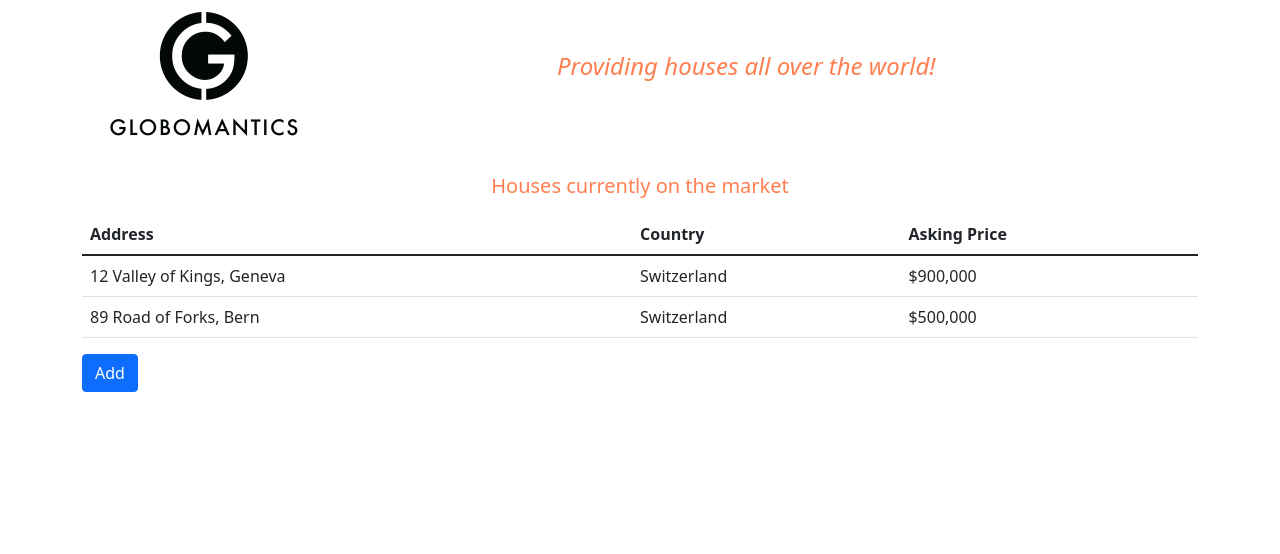
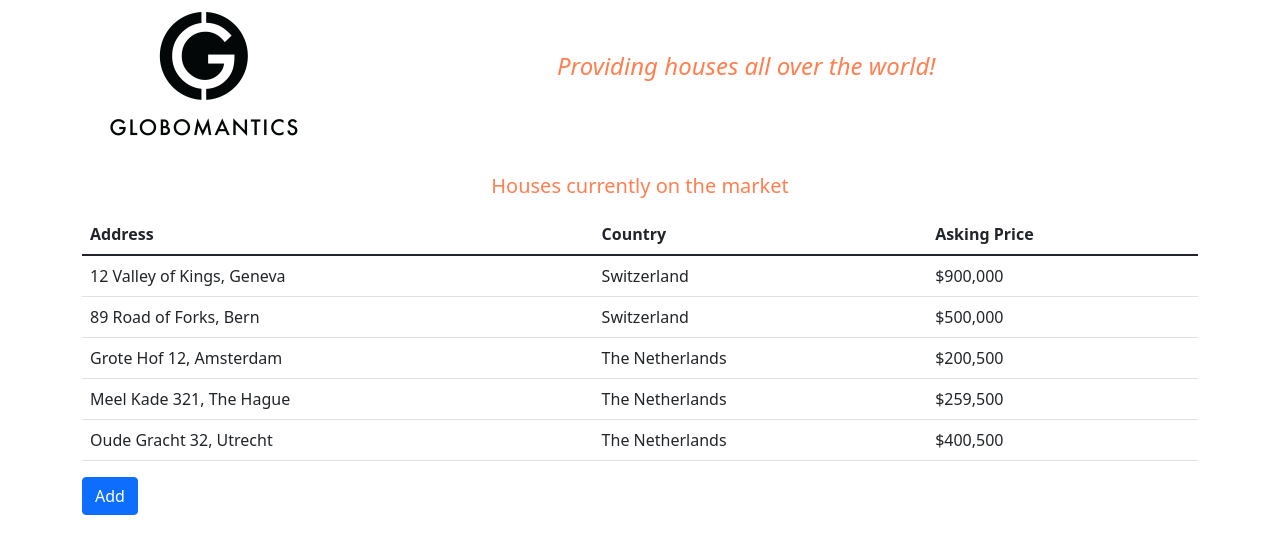
Before and after one commit to nilavanrajamani/globomantics, a Next.js app: page / in a window 1280 px wide. Shown: the top 554 px of the page. Built offline with nearby package versions, Linux system fonts and the light colour scheme.

Commit message:
added house api

```diff
--- a/components/houseList.js
+++ b/components/houseList.js
@@ -1,4 +1,4 @@
-import { useState } from "react";
+import { useEffect, useState } from "react";
 import HouseRow from "./houseRow";
 
 const houseArray = [
@@ -18,6 +18,14 @@ const houseArray = [
 
 const HouseList = () => {
     const [houses, setHouses] = useState(houseArray);
+
+    useEffect(() => {
+        (async () => {
+            const response = await fetch("/api/houses");
+            const houses = await response.json();
+            setHouses(houses);
+        })();
+    }, []);
 
     const addHouse = () => {
         setHouses([...houses, {
--- /dev/null
+++ b/houses.json
@@ -0,0 +1,44 @@
+{
+    "houses": [
+        {
+            "id": 1,
+            "address": "12 Valley of Kings, Geneva",
+            "country": "Switzerland",
+            "description": "A superb detached Victorian property on one of the town's finest roads, within easy reach of Barnes Village. The property has in excess of 6000 sq/ft of accommodation, a driveway and landscaped garden.",
+            "price": 900000,
+            "photo": "277667"
+        },
+        {
+            "id": 2,
+            "address": "89 Road of Forks, Bern",
+            "country": "Switzerland",
+            "description": "This impressive family home, which dates back to approximately 1840, offers original period features throughout and is set back from the road with off street parking for up to six cars and an original Coach House, which has been incorporated into the main house to provide further accommodation. ",
+            "price": 500000,
+            "photo": "462358"
+        },
+        {
+            "id": 3,
+            "address": "Grote Hof 12, Amsterdam",
+            "country": "The Netherlands",
+            "description": "This house has been designed and built to an impeccable standard offering luxurious and elegant living. The accommodation is arranged over four floors comprising a large entrance hall, living room with tall sash windows, dining room, study and WC on the ground floor.",
+            "price": 200500,
+            "photo": "259600"
+        },
+        {
+            "id": 4,
+            "address": "Meel Kade 321, The Hague",
+            "country": "The Netherlands",
+            "description": "Discreetly situated a unique two storey period home enviably located on the corner of Krom Road and Recht Road offering seclusion and privacy. The house features a magnificent double height reception room with doors leading directly out onto a charming courtyard garden.",
+            "price": 259500,
+            "photo": "534182"
+        },
+        {
+            "id": 5,
+            "address": "Oude Gracht 32, Utrecht",
+            "country": "The Netherlands",
+            "description": "This luxurious three bedroom flat is contemporary in style and benefits from the use of a gymnasium and a reserved underground parking space.",
+            "price": 400500,
+            "photo": "164558"
+        }
+    ]
+}
--- /dev/null
+++ b/pages/api/houses/[id].js
@@ -0,0 +1,22 @@
+import path from "path";
+import fs from "fs";
+const { promisify } = require("util");
+
+const readFile = promisify(fs.readFile);
+const delay = (ms) => new Promise((resolve) => setTimeout(resolve, ms));
+
+export default async function userHandler(req, res) {
+    const id = parseInt(req?.query?.id);
+    const jsonFile = path.resolve("./", "houses.json");
+    const readFileData = await readFile(jsonFile);
+    await delay(1000);
+    const houses = JSON.parse(readFileData).houses;
+    const house = houses.find((rec) => rec.id === id);
+    if (house) {
+        res.setHeader("Content-Type", "application/json");
+        res.status(200).json(house);
+    } else {
+        res.status(404).send("house not found");
+    }
+    console.log(`GET /api/houses/${id} status: 200`);
+}
--- /dev/null
+++ b/pages/api/houses/index.js
@@ -0,0 +1,57 @@
+import path from "path";
+import fs from "fs";
+
+const { promisify } = require("util");
+const readFile = promisify(fs.readFile);
+const writeFile = promisify(fs.writeFile);
+const delay = (ms) => new Promise((resolve) => setTimeout(resolve, ms));
+
+export default async function handler(req, res) {
+    const method = req?.method;
+    const jsonFile = path.resolve("./", "houses.json");
+    const readFileData = await readFile(jsonFile);
+    const houses = JSON.parse(readFileData).houses;
+    await delay(1000);
+
+    switch (method) {
+        case "GET":
+            try {
+                if (!houses) {
+                    res.status(404).send("Error: Request failed with status code 404");
+                } else {
+                    res.setHeader("Content-Type", "application/json");
+                    res.status(200).send(JSON.stringify(houses, null, 2));
+                    console.log("GET /api/houses  status: 200");
+                }
+            } catch (e) {
+                console.log("/api/houses error:", e);
+            }
+            break;
+
+        case "POST":
+            try {
+                const recordFromBody = req?.body;
+                recordFromBody.id = Math.max(...houses.map((h) => h.id)) + 1;
+                const newHousesArray = [...houses, recordFromBody];
+                writeFile(
+                    jsonFile,
+                    JSON.stringify(
+                        {
+                            houses: newHousesArray,
+                        },
+                        null,
+                        2
+                    )
+                );
+                res.status(200).json(recordFromBody);
+                console.log(`POST /api/houses status: 200`);
+            } catch (e) {
+                console.log("/api/houses POST error:", e);
+            }
+            break;
+
+        default:
+            res.setHeader("Allow", ["GET", "PUT"]);
+            res.status(405).end(`Method ${method} Not Allowed`);
+    }
+}
```
